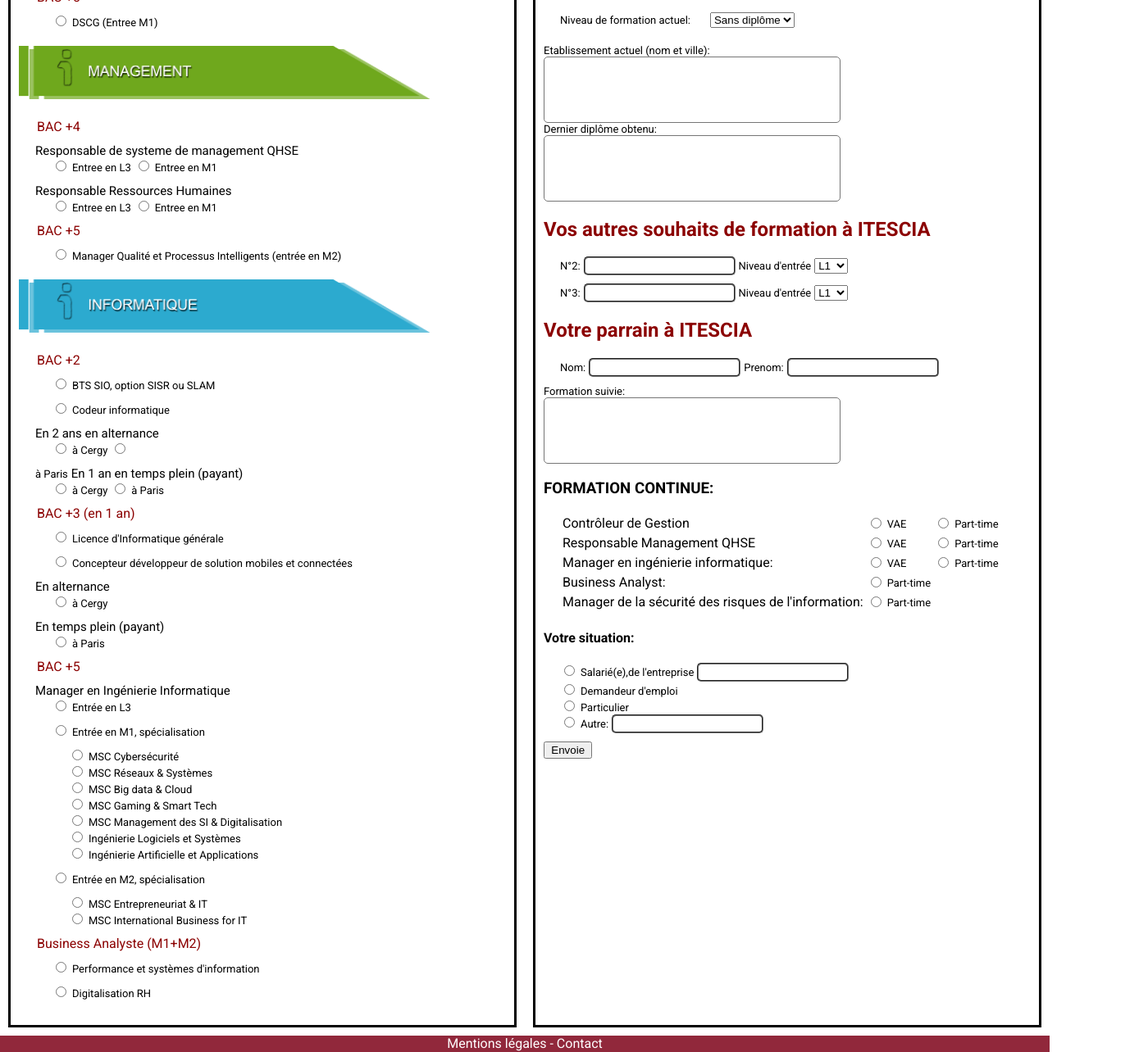
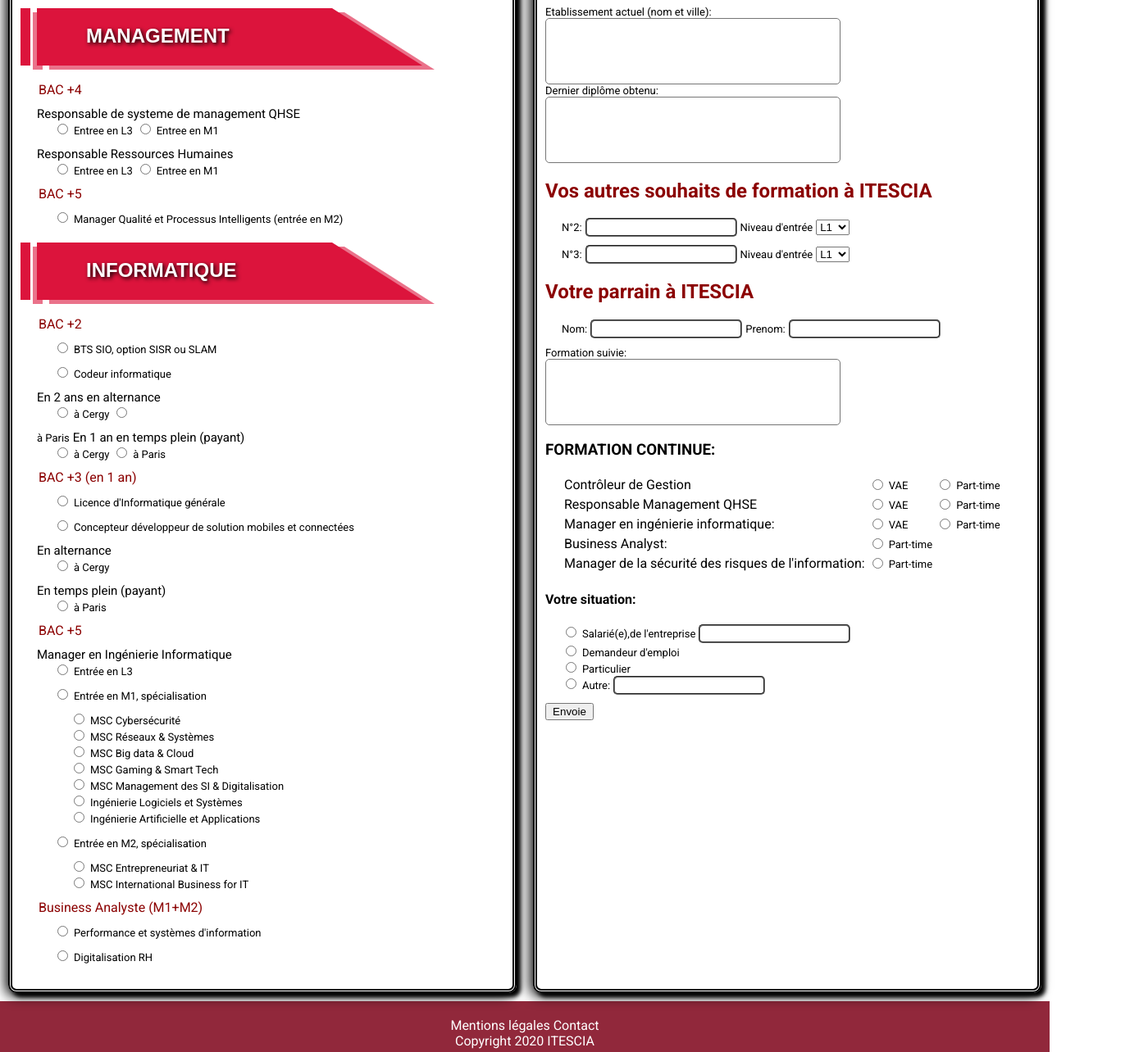
Before and after one commit to Lrt95/HTML, a plain HTML site: page index.html in a window 1280 px wide. Shown: the part 724-2008 px from the top of the page at 82% size, 1400 px wide, since content can reach past the window. Drawn offline with Linux system fonts and the light colour scheme.

Commit message:
Ajout banniere CSS

```diff
--- a/assets/css/style.css
+++ b/assets/css/style.css
@@ -38,15 +38,22 @@
 header a {
     color: darkred;
     text-decoration: none;
+    font-size:150%;
+     font-family:arial, sans-serif;
+    text-shadow: 2px 2px 5px black ;
+    position: relative; bottom: 30px;
+    margin:0;
+
+
 }
 
 header{
-
     margin: 0;
 }
 
 header ul{
     background: #1ca8e0;
+    height: 10px;
     display: flex;
     flex-direction();
     list-style-type: none;
@@ -61,9 +68,13 @@
 
 body section {
     margin: 10px;
-    border: solid 3px black;
+    border: thick double black;
     padding: 10px;
     width: 50%;
+    border-radius: 10px;
+    box-shadow: 5px 5px 5px black, -0.2em 0.2em 1em black;
+
+
 }
 
 body form {
@@ -87,7 +98,7 @@
 
 footer {
     background-color: #91283b;
-    height: 120px;
+    height: 180px;
 }
 
 .btn-send {
@@ -130,19 +141,26 @@
     text-align: center;
     color: white;
     text-decoration: none;
+
+}
+.footersocialtext{
+    text-align:center;
+    color: white;
+    text-decoration: none;
+    position: relative; top: 20px
 }
 
 .footertext {
     font-size: 10px;
     color: white;
     margin-left: 10px;
-    margin-top: 8px;
+    margin-top: 40px;
 }
 
 .icon {
     text-decoration: none;
     position: relative;
-    top: 5px
+    top: 30px
 }
 
 .list {
@@ -153,3 +171,67 @@
 input {
     border-radius: 1px;
 }
+
+
+.banniere_management{
+   /* width: 200px;
+    height:50px;
+    background: green;*/
+    border-bottom: 70px solid #DC143C;
+  border-left  : 0px solid transparent;
+  border-right : 110px solid transparent;
+  height : 0;
+  width  : 360px;
+  margin-left: 20px;
+  position: relative;
+ z-index: 2
+
+
+}
+.rectangle{
+    width: 12px;
+    height: 70px;
+    background-color: #DC143C;
+    position:absolute;
+    z-index: 3
+
+}
+.banniere_management1{
+   /* width: 200px;
+    height:50px;
+    background: green;*/
+    opacity:0.6;
+    border-bottom: 70px solid #DC143C;
+  border-left  : 0px solid transparent;
+  border-right : 110px solid transparent;
+  height : 0;
+  width  : 360px;
+  margin-left: 15px;
+  position: relative; top: 5px;z-index: 1
+ }
+.rectangle1{
+    opacity:0.6;
+    width: 12px;
+    height: 70px;
+    background-color: #DC143C;
+    margin-left: -5px;
+    position: absolute; top: 5px;
+
+
+}
+.text-banniere{
+    margin-left: 60px;
+    position:absolute;
+    top: 20px;
+    z-index:2;
+    font-size:150%;
+     font-family:arial, sans-serif;
+    color: white;
+    text-shadow: 2px 2px 5px black ;
+
+}
+.powered{
+    height: 39px;
+    width: 300px;
+    margin-left: 1100px;
+}
--- a/index.html
+++ b/index.html
@@ -37,9 +37,12 @@
         <section>
             <h2 class="subtitle">Votre 1er choix de formation à Itescia</h2>
             <aside>
-                <img src="assets/image/banniere_gestion.png"
-                     alt="logo gestion"
-                     height="65px">
+                <div class="rectangle"></div>
+                <div class="banniere_management">
+                    <div><b  class="text-banniere">GESTION</b></div>
+                    <div class="rectangle1"></div>
+                    <div class="banniere_management1"></div>
+                </div>
             </aside>
             <article class="gestion">
                 <legend>BAC +2</legend>
@@ -90,8 +93,14 @@
 
 
             <aside>
-                <img src="assets/image/banniere_management.png"
-                     height="65px">
+
+              <div class="rectangle"></div>
+                <div class="banniere_management">
+                    <div><b  class="text-banniere">MANAGEMENT</b></div>
+                    <div class="rectangle1"></div>
+                    <div class="banniere_management1"></div>
+                </div>
+
             </aside>
             <article class="management">
                 <legend>BAC +4</legend>
@@ -133,8 +142,12 @@
 
 
             <aside>
-                <img src="assets/image/banniere_informatique.png"
-                     height="65px">
+                <div class="rectangle"></div>
+                <div class="banniere_management">
+                    <div><b  class="text-banniere">INFORMATIQUE</b></div>
+                    <div class="rectangle1"></div>
+                    <div class="banniere_management1"></div>
+                </div>
             </aside>
             <article class="informatique">
                 <legend>BAC +2</legend>
@@ -688,25 +701,28 @@
     </form>
 </body>
 <footer>
+  <div>
     <div class="footersocial">
-        <a href="" class="footersocial">Mentions légales</a> - <a href="" class="footersocial">Contact</a> </br>
+        <a href="" class="footersocialtext">Mentions légales</a>  <a href="" class="footersocialtext">Contact</a>
+      </div>
+        <div class="footersocialtext">
 Copyright 2020 ITESCIA  </div>
 
 <div class="footersocial">
-    <a href="https://www.facebook.com/itescia/" class="icon"> <img src="assets/image/facebook-logo.png"  />
+    <a href="https://www.facebook.com/itescia/" class="icon" target="_blank"> <img src="assets/image/facebook-logo.png"  />
         </a>
-    <a href="https://twitter.com/itescia" class="icon"> <img src="assets/image/twitter.png" />
+    <a href="https://twitter.com/itescia" class="icon" target="_blank"> <img src="assets/image/twitter.png" />
         </a>
-    <a href="https://fr.linkedin.com/company/itescia" class="icon"> <img src="assets/image/linkedin.png" />
+    <a href="https://fr.linkedin.com/company/itescia" class="icon" target="_blank"> <img src="assets/image/linkedin.png" />
         </a>
-    <a href="https://www.instagram.com/itescia_officiel/" class="icon"> <img src="assets/image/instagram.png" />
+    <a href="https://www.instagram.com/itescia_officiel/" class="icon" target="_blank"> <img src="assets/image/instagram.png" />
         </a>
-    <a href="https://www.youtube.com/channel/UCAhB6gZz4lFwtbXqhzkyVDg" class="icon"> <img src="assets/image/youtube.png" />
+    <a href="https://www.youtube.com/channel/UCAhB6gZz4lFwtbXqhzkyVDg" class="icon" target="_blank"> <img src="assets/image/youtube.png" />
         </a>
-
+</div>
 
 </div>
-    <div>
+    <div class="flex-col">
         <p class="footertext">ITESCIA,  établissement de la CCI Paris-Ile-de-France collecte ces  données afin de répondre à
             votre demande et au-delà vous tenir informé des activités de nos services. Vos données sont
             conservées tant que vous ne vous désinscrivez pas. Vos données ne sont pas communiquées à des
@@ -715,6 +731,10 @@
             Correspondant à la protection de données cpdp@cci-paris-idf.fr. Vous disposez également d'un
             droit de modification ou de suppression des mêmes données auprès de clil@itescia.fr et en cas
             de problème auprès de cpdp@cci-paris-idf.fr </p>
+
+    </div>
+    <div class="flex-col">
+      <img src="assets/image/powered.png" class="powered" />
     </div>
 </footer>
 </html>
```
Also changed, not shown: assets/image/powered.png (added).
